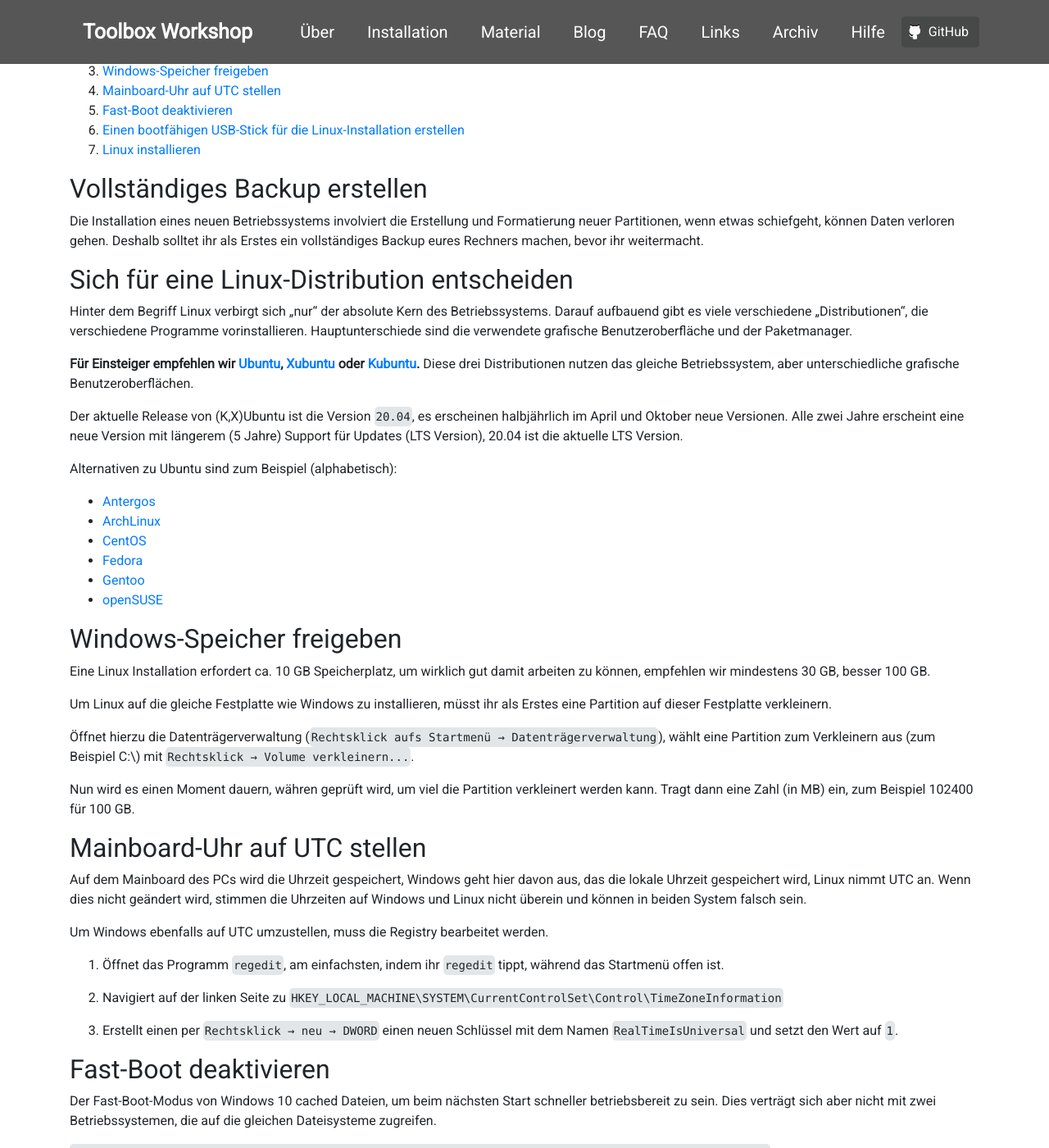
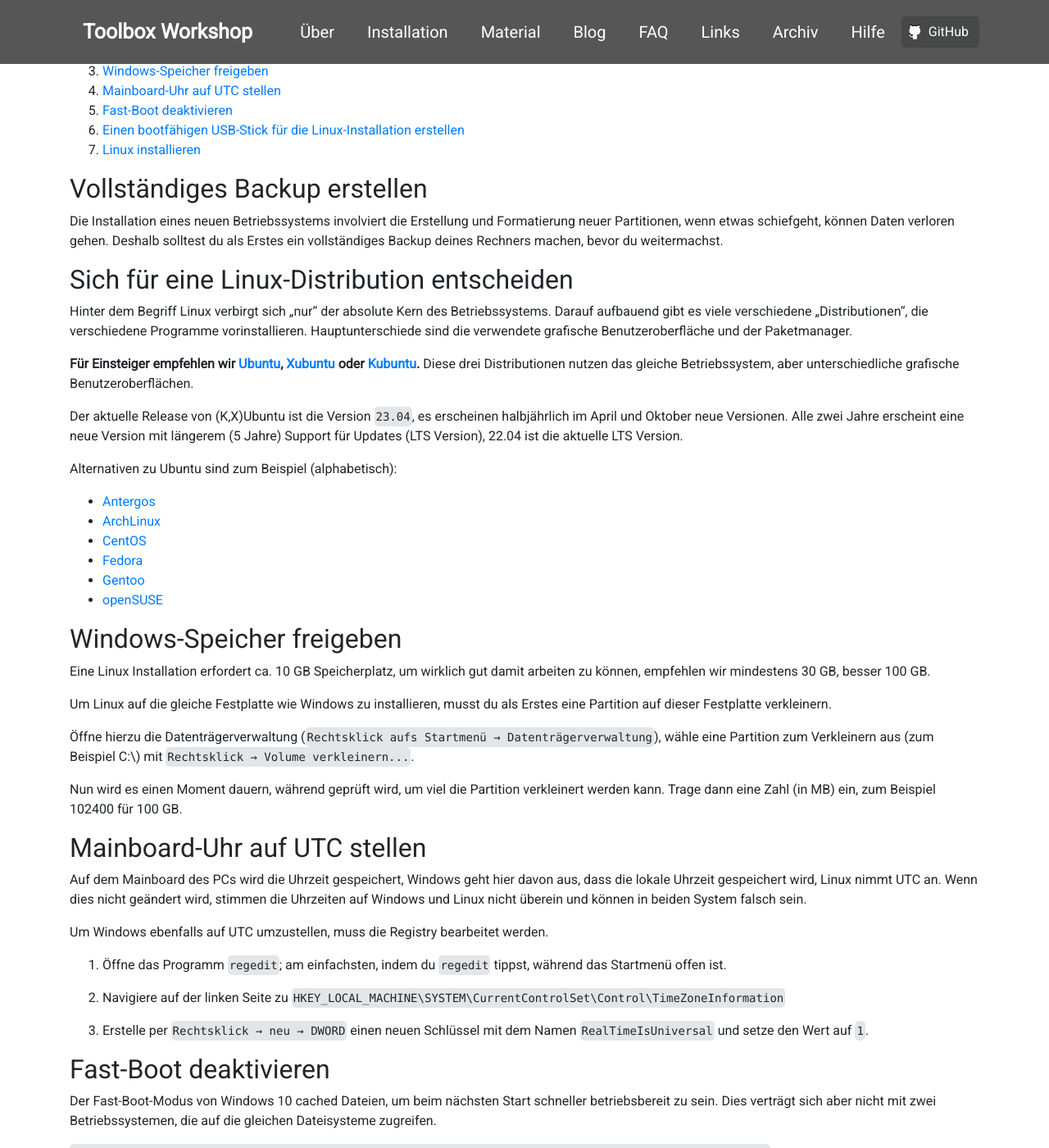
Before and after one commit to pep-dortmund/homepage-toolbox, a Jekyll site: the page built from install/dualboot.md, in a window 1280 px wide and 1400 px high, scrolled down 641 px. Shown: the whole window at 82% size. Built offline with Jekyll 4.4.1, drawn with Linux system fonts in a browser that asks for light colours; nearby versions of some CDN libraries; some of the changed text lies outside the part shown.

Commit message:
change to you in Dualboot

```diff
--- a/install/dualboot.md
+++ b/install/dualboot.md
@@ -19,16 +19,19 @@
 * Adobe Creative Suite (Photoshop, Lightroom, InDesign etc.)
 * Die Mehrheit der Computerspiele
 
-Diese Anleitung geht davon aus, dass ihr Windows 10 bereits installiert habt.
+Diese Anleitung geht davon aus, dass du Windows 10/11 bereits installierst hast.
 Bei der Installation eines Windows/Linux-Dual-Boot Systems muss Windows als erstes installiert
 werden.
 
-Weiterhin geht diese Anleitung davon aus, dass euer Rechner [UEFI](https://en.wikipedia.org/wiki/Unified_Extensible_Firmware_Interface)
-verwendet.
+Weiterhin geht diese Anleitung davon aus, dass dein Rechner
+[UEFI](https://en.wikipedia.org/wiki/Unified_Extensible_Firmware_Interface) verwendet.
 Dies sollte für alle modernen Rechner die Regel sein, es kann aber vorkommen,
-das Windows um sogenannten *Legacy-BIOS* Modus installiert wurde, dann sollte Windows im UEFI Modus neu installiert werden.
+das Windows um sogenannten *Legacy-BIOS* Modus installiert wurde,
+dann sollte Windows im UEFI Modus neu installiert werden.
 
-Falls ihr einfach nur Linux installieren wollt, könnt ihr der Anleitung ab [Schritt 6](#einen-bootfähigen-usb-stick-für-die-linux-installation-erstellen) folgen.
+Falls ihr einfach nur Linux installieren wollt,
+könnt ihr der Anleitung ab
+[Schritt 6](#einen-bootfähigen-usb-stick-für-die-linux-installation-erstellen) folgen.
 
 
 ## Inhalt
@@ -42,8 +45,8 @@
 
 Die Installation eines neuen Betriebssystems involviert die Erstellung und
 Formatierung neuer Partitionen, wenn etwas schiefgeht, können Daten verloren gehen.
-Deshalb solltet ihr als Erstes ein vollständiges Backup eures Rechners machen, bevor
-ihr weitermacht.
+Deshalb solltest du als Erstes ein vollständiges Backup deines Rechners machen,
+bevor du weitermachst.
 
 
 ## Sich für eine Linux-Distribution entscheiden
@@ -54,15 +57,14 @@
 Hauptunterschiede sind die verwendete grafische Benutzeroberfläche und der Paketmanager.
 
 **Für Einsteiger empfehlen wir [Ubuntu](https://www.ubuntu.com/), [Xubuntu](https://xubuntu.org/) oder [Kubuntu](https://kubuntu.org/).**
-Diese drei Distributionen nutzen das gleiche Betriebssystem, aber unterschiedliche grafische Benutzeroberflächen.
+Diese drei Distributionen nutzen das gleiche Betriebssystem,
+aber unterschiedliche grafische Benutzeroberflächen.
 
 
-
-
-
-Der aktuelle Release von (K,X)Ubuntu ist die Version `20.04`, es erscheinen halbjährlich
-im April und Oktober neue Versionen.
-Alle zwei Jahre erscheint eine neue Version mit längerem (5 Jahre) Support für Updates (LTS Version), 20.04 ist die aktuelle LTS Version.
+Der aktuelle Release von (K,X)Ubuntu ist die Version `23.04`,
+es erscheinen halbjährlich im April und Oktober neue Versionen.
+Alle zwei Jahre erscheint eine neue Version mit längerem (5 Jahre)
+Support für Updates (LTS Version), 22.04 ist die aktuelle LTS Version.
 
 Alternativen zu Ubuntu sind zum Beispiel (alphabetisch):
 
@@ -79,49 +81,54 @@
 Eine Linux Installation erfordert ca. 10 GB Speicherplatz, um wirklich gut
 damit arbeiten zu können, empfehlen wir mindestens 30 GB, besser 100 GB.
 
-Um Linux auf die gleiche Festplatte wie Windows zu installieren, müsst ihr als
-Erstes eine Partition auf dieser Festplatte verkleinern.
+Um Linux auf die gleiche Festplatte wie Windows zu installieren,
+musst du als Erstes eine Partition auf dieser Festplatte verkleinern.
 
-Öffnet hierzu die Datenträgerverwaltung (`Rechtsklick aufs Startmenü → Datenträgerverwaltung`),
-wählt eine Partition zum Verkleinern aus (zum Beispiel C:\\) mit `Rechtsklick → Volume verkleinern...`.
+Öffne hierzu die Datenträgerverwaltung (`Rechtsklick aufs Startmenü → Datenträgerverwaltung`),
+wähle eine Partition zum Verkleinern aus (zum Beispiel C:\\) mit `Rechtsklick → Volume verkleinern...`.
 
-Nun wird es einen Moment dauern, währen geprüft wird, um viel die Partition verkleinert werden kann.
-Tragt dann eine Zahl (in MB) ein, zum Beispiel 102400 für 100 GB.
+Nun wird es einen Moment dauern, während geprüft wird,
+um viel die Partition verkleinert werden kann.
+Trage dann eine Zahl (in MB) ein, zum Beispiel 102400 für 100 GB.
 
 ## Mainboard-Uhr auf UTC stellen
 
-Auf dem Mainboard des PCs wird die Uhrzeit gespeichert, Windows geht hier davon aus, das die lokale Uhrzeit gespeichert wird, Linux nimmt UTC an.
-Wenn dies nicht geändert wird, stimmen die Uhrzeiten auf Windows und Linux nicht überein und können in beiden System falsch sein.
+Auf dem Mainboard des PCs wird die Uhrzeit gespeichert, Windows geht hier davon aus,
+dass die lokale Uhrzeit gespeichert wird, Linux nimmt UTC an.
+Wenn dies nicht geändert wird, stimmen die Uhrzeiten auf Windows und Linux nicht überein
+und können in beiden System falsch sein.
 
 Um Windows ebenfalls auf UTC umzustellen, muss die Registry bearbeitet werden.
 
-1. Öffnet das Programm `regedit`, am einfachsten, indem ihr `regedit` tippt,
-während das Startmenü offen ist.
+1. Öffne das Programm `regedit`; am einfachsten, indem du `regedit` tippst,
+  während das Startmenü offen ist.
 
-1. Navigiert auf der linken Seite zu `HKEY_LOCAL_MACHINE\SYSTEM\CurrentControlSet\Control\TimeZoneInformation`
+1. Navigiere auf der linken Seite zu
+  `HKEY_LOCAL_MACHINE\SYSTEM\CurrentControlSet\Control\TimeZoneInformation`
 
-1. Erstellt einen per `Rechtsklick → neu → DWORD` einen neuen Schlüssel mit dem Namen `RealTimeIsUniversal`
-und setzt den Wert auf `1`.
+1. Erstelle per `Rechtsklick → neu → DWORD` einen neuen Schlüssel mit dem Namen
+  `RealTimeIsUniversal` und setze den Wert auf `1`.
 
 ## Fast-Boot deaktivieren
 
-Der Fast-Boot-Modus von Windows 10 cached Dateien, um beim nächsten Start schneller
-betriebsbereit zu sein.
-Dies verträgt sich aber nicht mit zwei Betriebssystemen, die auf die gleichen Dateisysteme zugreifen.
+Der Fast-Boot-Modus von Windows 10 cached Dateien,
+um beim nächsten Start schneller betriebsbereit zu sein.
+Dies verträgt sich aber nicht mit zwei Betriebssystemen,
+die auf die gleichen Dateisysteme zugreifen.
 
 `Rechtsklick auf Start → Energieoptionen → Auswählen was beim Drücken des Netzschalters geschehen soll`
 und dann das Häkchen bei Fast-Boot entfernen.
 
 ## Einen bootfähigen USB-Stick für die Linux-Installation erstellen
 
-1. Ladet das Image eurer ausgewählten Linux Distribution herunter, zum Beispiel
+1. Lade das Image deiner ausgewählten Linux Distribution herunter, zum Beispiel
    <http://cdimage.ubuntu.com/kubuntu/releases/18.04/release/kubuntu-18.04-desktop-amd64.iso>
    für Kubuntu.
 
-1. Installiert das Tool `Rufus`, um das Image auf einen Stick zu schreiben:
+1. Installiere das Tool `Rufus`, um das Image auf einen USB-Stick zu schreiben:
    <https://rufus.akeo.ie>.
 
-1. Schreibt mit Rufus das heruntergeladene Image auf den Stick.
+1. Schreibe mit Rufus das heruntergeladene Image auf den USB-Stick.
 
 ## Linux installieren
 
@@ -131,35 +138,42 @@
 dann hochfahren und während das Acer-Logo zu sehen ist `F2` drücken.
 Unter dem Punkt `Main` das `F12 Boot Menu` auf `enabled` setzen.
 Nun die ersten 10 Punkte durchgehen.
-Nach dem Verlassen des Menüs beim erneuten Anzeigen des Acer-Logos `F12`
-drücken.
+Nach dem Verlassen des Menüs beim erneuten Anzeigen des Acer-Logos `F12` drücken.
 Mit den Pfeiltasten kann jetzt der Stick ausgewählt werden.
 Dann die Installation hier ab 4. starten.
 Bei Punkt 10 (hier) wieder dem Link folgen und die letzten 11 Punkte durchgehen.
 
 
-1. Klickt mit `Shift` auf `Neustarten`.
+1. Klicke mit `Shift` auf `Neustarten`.
 
-1. Wählt `Ein Gerät benutzen`
+1. Wähle `Ein Gerät benutzen`
 
-1. Wählt den USB-Stick, vermutlich `UEFI USB Device`. Der Computer startet neu
-und bootet in die Linux Installation.
+1. Wähle den USB-Stick, vermutlich `UEFI USB Device`.
+  Der Computer startet neu und bootet in die Linux Installation.
 
-1. Ihr solltet als Sprache Englisch wählen, aus dem einfachen Grund, dass der Großteil
-der Online-Dokumentation auf Englisch sind.
+1. Du solltest als Sprache Englisch wählen, aus dem einfachen Grund,
+  dass der Großteil der Online-Dokumentation auf Englisch sind.
 
-1. Keyboard-Layout sollte zu eurem Laptop passen, also vermutlich `German (eliminate dead keys)`.
-Die `eliminate dead keys` Variante sorgt dafür, das Akzente direkt erscheinen, was sehr hilfreich für
-LaTeX ist.
+1. Keyboard-Layout sollte zu deinem Laptop passen,
+  also vermutlich `German (eliminate dead keys)`.
+  Die `eliminate dead keys` Variante sorgt dafür, dass Akzente direkt erscheinen,
+  was sehr hilfreich für LaTeX ist.
 
-1. Klickt die Optionen `Install Third Party Software` und falls ihr mit einem Netzwerk verbunden seit,
-installiert Updates während der Installation.
+1. Aktiviere die Optionen `Install Third Party Software` und falls du mit einem
+  Netzwerk verbunden bist, installiert Updates während der Installation.
 
-1. Die Ubuntu Installation scanned nun eure Festplatte und sollte Windows und den freigegebenen Speicher finden.
-War dies erfolgreich, wählt die Option `Install along-side Windows 10`.
+1. Die Ubuntu Installation scanned nun deine Festplatte und sollte Windows und den
+  freigegebenen Speicher finden.
+  War dies erfolgreich, wählw die Option `Install along-side Windows 10` oder 11.
 
-1. Wählt die korrekte Zeitzone
+1. Wähle die korrekte Zeitzone
 
-1. Wartet bis die Installation abgeschlossen ist, dann startet den Rechner neu und entfernt den USB-Stick.
+1. Warte bis die Installation abgeschlossen ist, dann starte deinen Rechner neu
+  und entferne den USB-Stick.
 
-1. Beim Neustart solltet ihr ein neues Menü vorfinden, das euch zwischen Linux und Windows wählen lässt.
+1. Beim Neustart solltest du ein neues Menü vorfinden,
+  dass dich zwischen Linux und Windows wählen lässt.
+
+1. Wähle deine installierte Linux-Distribution aus und richte dir dein System ein.
+
+1. Befolge auch unsere Installationsanleitung für [Linux](/install/linux.html).
```
Also changed, not shown: other parts of install/dualboot.md (+1 -1 lines).
